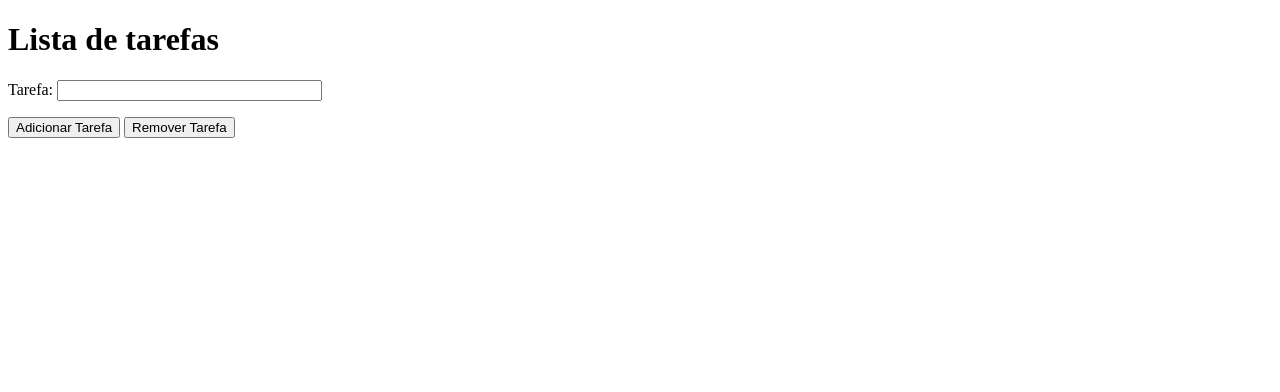
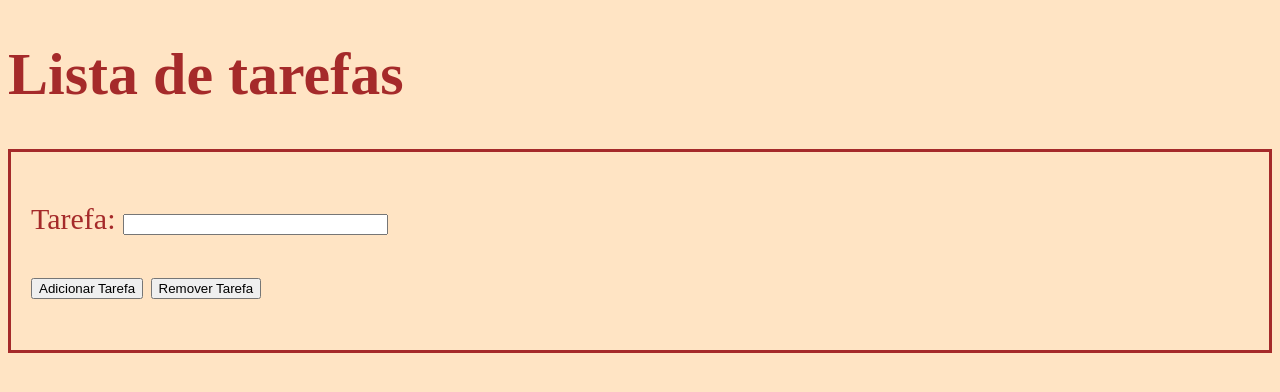
Before and after one commit to MoraisGustavo1/Projeto9-TodoList, a plain HTML site: page index.html in a window 1280 px wide. Drawn offline with Linux system fonts and the light colour scheme.

Commit message:
Criando estilo

```diff
--- a/index.html
+++ b/index.html
@@ -8,6 +8,7 @@
 </head>
 <body>
         <h1>Lista de tarefas</h1>
+        <div id="lista-container">
             <p><label for="task">Tarefa:</label>
                 <input type="text" id="task" size="30px">
             </p>
@@ -16,6 +17,7 @@
             <button id="btnRemover" onclick="removerTarefa()">Remover Tarefa</button>
 
             <p id="lista"></p>
+        </div>
 
     <script src="./src/js/script.js"></script>
 </body>
--- a/src/css/style.css
+++ b/src/css/style.css
@@ -0,0 +1,10 @@
+body{
+    color: brown;
+    background-color: bisque;
+    font-size: 30px;
+}
+#lista-container{
+    border-color: brown;
+    border-style: solid;
+    padding: 20px;
+}
```
Lines whose indentation alone changed are shown as unchanged.
